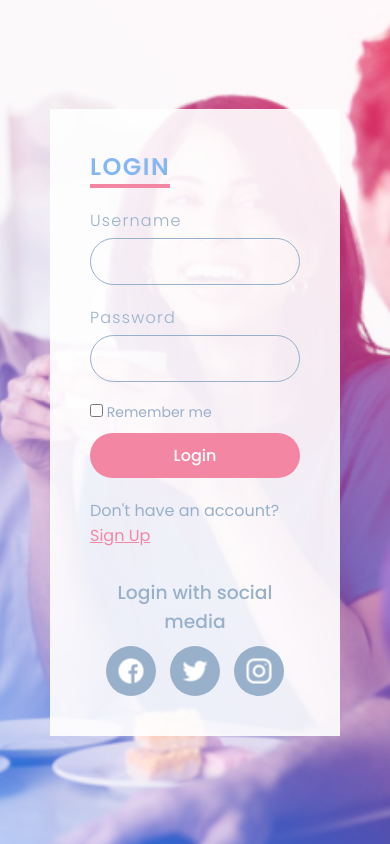
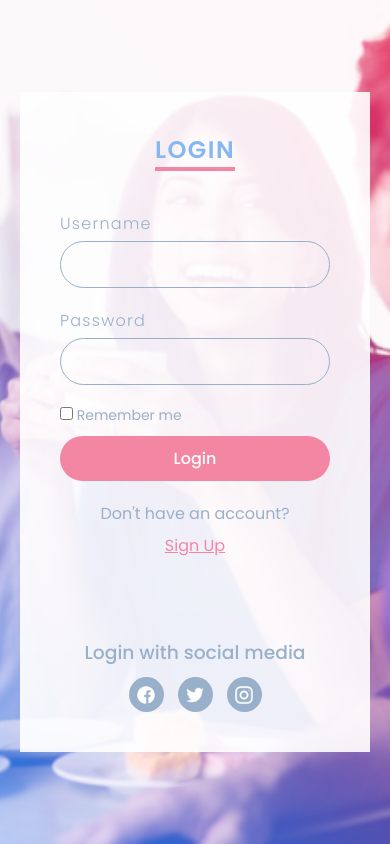
Before and after one commit to izicodes/Template-Websites, a plain HTML site: page forms/Delta-Fullscreen-Responsive-Login-Page/index.html in a window 390 px wide. Drawn offline with Linux system fonts and the light colour scheme.

Commit message:
Completed changes to the Delta project!

```diff
--- a/forms/Delta-Fullscreen-Responsive-Login-Page/index.html
+++ b/forms/Delta-Fullscreen-Responsive-Login-Page/index.html
@@ -46,7 +46,7 @@
                         <input type="submit" value="Login">
                     </div>
 
-                    <div class="inputBx">
+                    <div class="inputBx" id="extraInfo" >
                         <p>Don't have an account? <a href="#">Sign Up</a> </p>
                     </div>
 
--- a/forms/Delta-Fullscreen-Responsive-Login-Page/style.css
+++ b/forms/Delta-Fullscreen-Responsive-Login-Page/style.css
@@ -1,10 +1,10 @@
-@import url('https://fonts.googleapis.com/css2?family=Poppins:wght@300;400;500;600&display=swap');
+@import url("https://fonts.googleapis.com/css2?family=Poppins:wght@300;400;500;600&display=swap");
 
 * {
 	margin: 0;
 	padding: 0;
 	box-sizing: border-box;
-    font-family: 'Poppins', sans-serif;
+	font-family: "Poppins", sans-serif;
 }
 
 /* **SECTION PART** */
@@ -22,7 +22,7 @@ section .imgBox {
 }
 
 section .imgBox:before {
-    content: '';
+	content: "";
 	position: absolute;
 	top: 0;
 	left: 0;
@@ -92,15 +92,20 @@ section .contentBx .formBx .inputBx input {
 }
 
 section .contentBx .formBx .inputBx input[type="submit"] {
-    background:#f386a3;
+    background: #f386a3;
     color: white;
     outline: none;
     border: none;
     font-weight: 500;
     cursor: pointer;
+    transition: 300ms;
+    -webkit-transition: 300ms;
+    -moz-transition: 300ms;
+    -ms-transition: 300ms;
+    -o-transition: 300ms;
 }
 
-section .contentBx .formBx .inputBx input[type = "submit"]:hover {
+section .contentBx .formBx .inputBx input[type="submit"]:hover {
 	background: #e05a7e;
 }
 
@@ -142,6 +147,11 @@ section .contentBx .formBx .sci li {
 	border-radius: 50%;
 	margin: 0 7px;
 	cursor: pointer;
+    transition: 300ms;
+    -webkit-transition: 300ms;
+    -moz-transition: 300ms;
+    -ms-transition: 300ms;
+    -o-transition: 300ms;
 }
 
 section .contentBx .formBx .sci li:hover {
@@ -153,8 +163,68 @@ section .contentBx .formBx .sci li img {
 	filter: invert(1);
 }
 
-@media (max-width: 768px) {
+@media (max-width: 500px) {
+	section .imgBox {
+		position: absolute;
+		top: 0;
+		left: 0;
+		width: 100%;
+		height: 100%;
+	}
 
+    section .contentBx {
+		display: flex;
+		justify-content: center;
+		align-items: center;
+		width: 100%;
+		height: 100%;
+		z-index: 1;
+	}
+
+    section .contentBx .formBx {
+		width: 100%;
+		padding: 40px;
+		background: rgba(255, 255, 255, 0.9);
+		margin: 20px;
+	}
+
+	section .contentBx .formBx h2 {
+		margin-bottom: 20px;
+		display: block;
+		text-align: center;
+		width: fit-content;
+		margin: 0 auto 40px auto;
+	}
+
+	#extraInfo p {
+		display: flex;
+		justify-content: center;
+		align-items: center;
+		flex-direction: column;
+		gap: 7px;
+	}
+
+	section .contentBx .formBx .sci li {
+		list-style: none;
+		width: 35px;
+		height: 35px;
+		display: flex;
+		justify-content: center;
+		align-items: center;
+	}
+
+	section .contentBx .formBx .sci li img {
+		transform: scale(0.35);
+		filter: invert(1);
+		-webkit-transform: scale(0.35);
+		-moz-transform: scale(0.35);
+		-ms-transform: scale(0.35);
+		-o-transform: scale(0.35);
+		-webkit-filter: invert(1);
+	}
+}
+
+@media (min-width: 501px) and (max-width: 768px) {
 	section .imgBox {
 		position: absolute;
 		top: 0;
```
Lines whose indentation alone changed are shown as unchanged.
